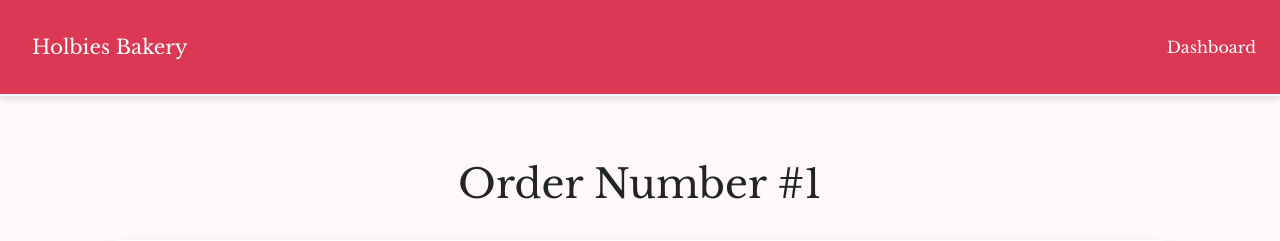
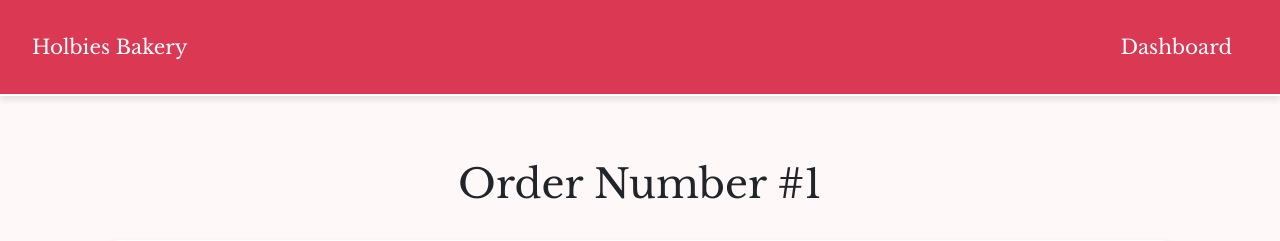
Before and after one commit to lunarinaa/holbertonschool-portfolio_project, a Django app: page /restaurant/orders/1/ in a window 1280 px wide. Shown: the top 241 px of the page. Run offline with Django 3.2, Linux system fonts and the light colour scheme; a user stored in the database is signed in; data comes from the database, SQL or seed files in the repository; both versions use the stored data as it was after the commit; some libraries are stand-ins or nearby versions.

Commit message:
fixed succesfully

```diff
--- a/holbies_bakery/restaurant/templates/restaurant/navigation.html
+++ b/holbies_bakery/restaurant/templates/restaurant/navigation.html
@@ -11,7 +11,7 @@
     </ul>
 
   </div>
-  <a href="{% url 'dashboard' %}" class="dashboard-link">Dashboard</a>
+  <a href="{% url 'dashboard' %}" class="navbar-brand">Dashboard</a>
 </nav>
  <style>
 
```
Also changed, not shown: holbies_bakery/db.sqlite3.
